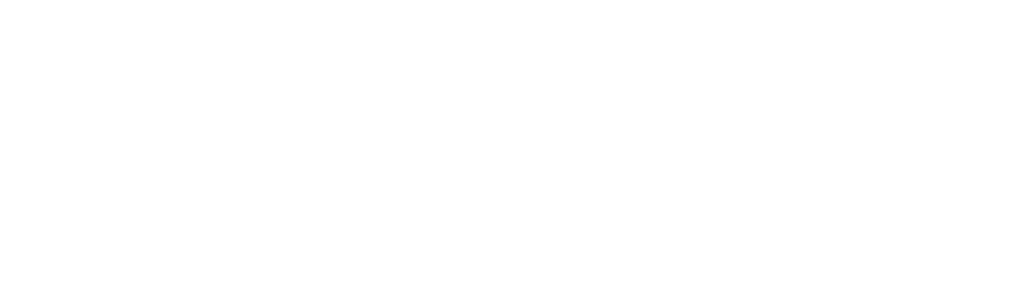
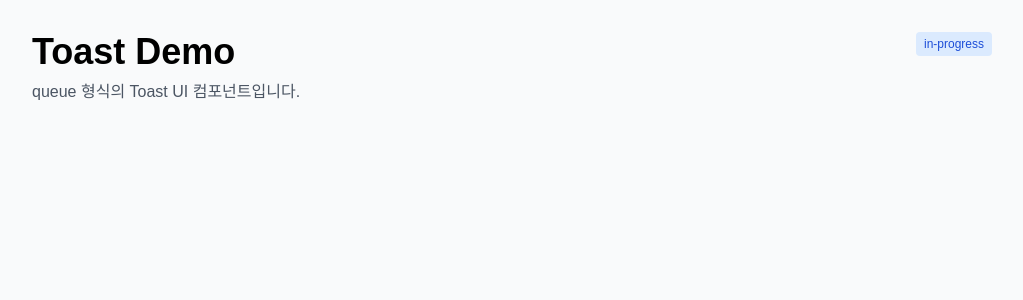
Before and after one commit to rkddbs1031/my-ui, a React (Vite) app: page /toast in a window 1280 px wide. Before the commit this address had no page. Shown: the top 300 px of the page, without its empty margins (128-1151 px from the left). Built offline with nearby package versions, Linux system fonts and the light colour scheme; a web font is replaced by a local one.

Commit message:
feat: ToastDemo 초기 컴포넌트 추가

```diff
--- a/src/App.tsx
+++ b/src/App.tsx
@@ -1,13 +1,17 @@
 import { BrowserRouter, Route, Routes } from 'react-router-dom';
 
 import Home from './pages/Home';
+import ToastDemo from './pages/Toast';
 
 interface RouteConfig {
   path: string;
   element: React.ReactNode;
 }
 
-const routes: RouteConfig[] = [{ path: '/', element: <Home /> }];
+const routes: RouteConfig[] = [
+  { path: '/', element: <Home /> },
+  { path: '/toast', element: <ToastDemo /> },
+];
 
 function App() {
   return (
--- /dev/null
+++ b/src/pages/Toast/index.tsx
@@ -0,0 +1,26 @@
+import Card from '@/components/Card';
+import Layout from '@/layouts/MainLayout';
+
+export default function ToastDemo() {
+  return (
+    <Layout>
+      <Layout.Header
+        title="Toast Demo"
+        subTitle="queue 형식의 Toast UI 컴포넌트입니다."
+        className="flex justify-between items-start gap-3"
+      >
+        <Card.Badge
+          status="in-progress"
+          label="in-progress"
+          className="flex-none"
+        />
+      </Layout.Header>
+
+      <div className="grid grid-cols-1 lg:grid-cols-2 gap-6">
+        {/* 좌측: 컨트롤 패널 */}
+
+        {/* 우측: Toast 미리보기 영역 */}
+      </div>
+    </Layout>
+  );
+}
```
